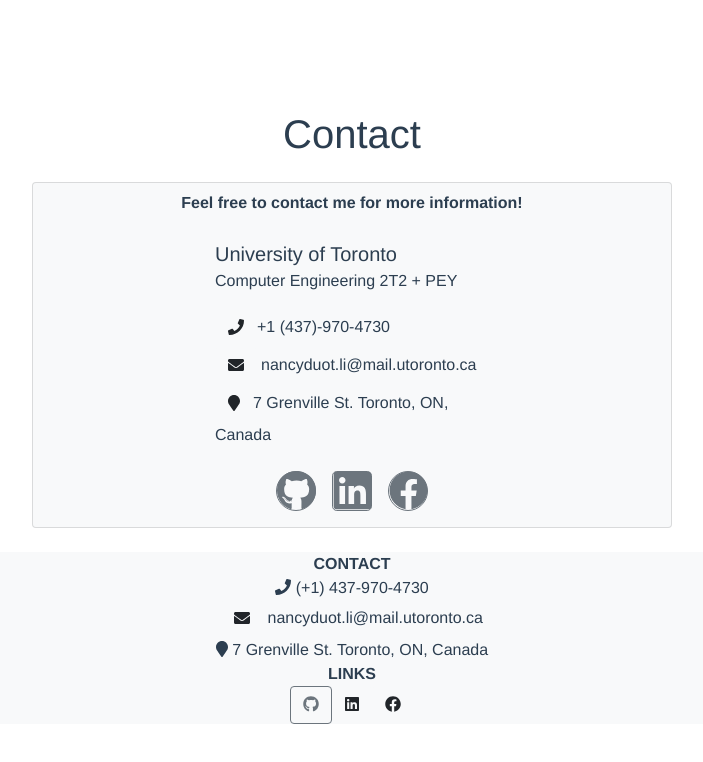
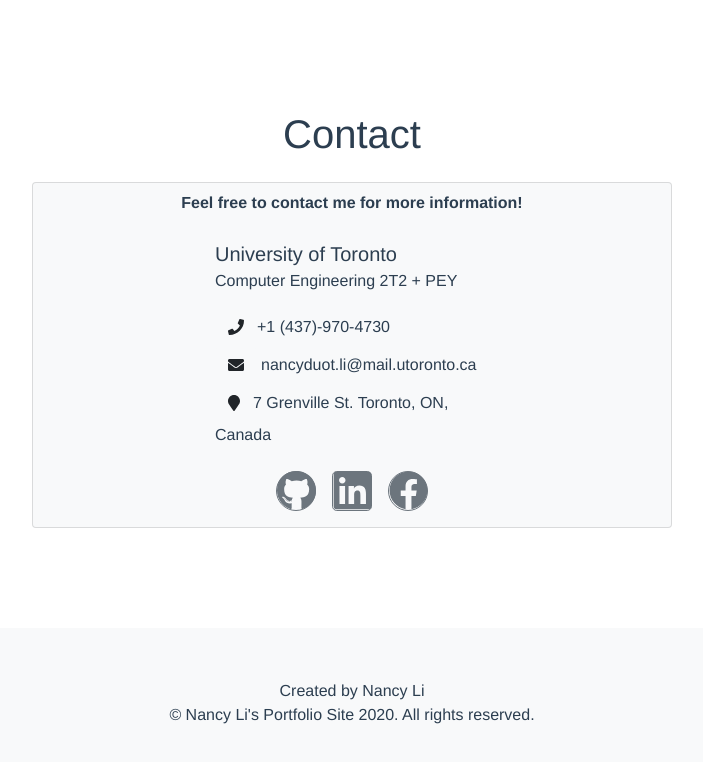
Before and after one commit to nancytaen/portfolio, a Vue app: page / in a window 1280 px wide. Shown: the part 4611-5373 px from the top of the page, without its empty margins (288-991 px from the left). Before the commit the page ends 5335 px from the top, so only its background shows below. Built offline with nearby package versions, Linux system fonts and the light colour scheme.

Commit message:
responsive cols for xs size

```diff
--- a/src/App.vue
+++ b/src/App.vue
@@ -18,33 +18,18 @@
     <!-- Content -->
     <Layout></Layout>
 
+
+
     <!-- footer -->
-    <div>
-      <footer class="bg-light">
-        <div>
-          <div><strong>CONTACT</strong></div>
-          <font-awesome-icon icon="phone" />
-          (+1) 437-970-4730 <br>
-          <a class="btn btn-light btn-social"  href="mailto:nancyduot.li@mail.utoronto.ca">
-            <font-awesome-icon icon="envelope" />
-          </a>
-          nancyduot.li@mail.utoronto.ca <br>
-          <font-awesome-icon icon="map-marker" /> 7 Grenville St. Toronto, ON, Canada
-        </div>
-        <div>
-          <div><strong>LINKS</strong></div>
-          <a class="btn btn-outline-secondary btn-social" href="https://github.com/nancytaen" target="_blank">
-            <font-awesome-icon :icon="['fab', 'github']" />
-          </a>
-          <a class="btn btn-light btn-social" href="https://ca.linkedin.com/in/nancy-li-557106181" target="_blank">
-            <font-awesome-icon :icon="['fab', 'linkedin']" />
-          </a>
-          <a class="btn btn-light btn-social" href="https://www.facebook.com/NancyTaenLi" target="_blank">
-            <font-awesome-icon :icon="['fab', 'facebook']" />
-          </a>
-        </div>
-      </footer>
-    </div>
+    <footer class="bg-light">
+      <div class="container-footer">
+      <span class="container align-middle">
+        Created by Nancy Li <br>
+        © Nancy Li's Portfolio Site 2020. All rights reserved.
+      </span>
+      </div>
+    </footer>
+
 
   </div>
 </template>
@@ -81,4 +66,11 @@ html {
   text-align: center;
   color: #2c3e50;
 }
+
+.container-footer {
+  height: 150px;
+  margin-top: 100px;
+  display: flex;
+  align-items: center;
+}
 </style>
--- a/src/components/Contact.vue
+++ b/src/components/Contact.vue
@@ -1,7 +1,7 @@
 <template>
-  <div class="container-sm card bg-light text-left mt-4 col-lg-6 col-md-9">
+  <div class="container-sm card bg-light text-left mt-4 col-lg-6 col-md-9 col-11">
     <p class="mt-2 mx-auto"><strong>Feel free to contact me for more information!</strong></p>
-    <div class=" col-sm-8 col-lg-6 mx-auto">
+    <div class=" col-sm-8 col-lg-6 col-10 mx-auto">
 
       <!-- education -->
       <div class="mt-2 mb-3">
--- a/src/components/Experience.vue
+++ b/src/components/Experience.vue
@@ -3,7 +3,7 @@
         <div class="mt-4 mb-5">
             <h3>Work Experience</h3>
             <b-card v-for="job in jobs" :key="job.title" :title="job.title"
-              class="col-sm-9 col-lg-8 mx-auto text-left mb-2">
+              class="col-sm-9 col-lg-8 col-11 mx-auto text-left mb-2">
                 <ul class="list-inline">
                     <li class="list-inline-item"> {{job.company}} |</li>
                     <li class="list-inline-item"> {{job.date}} |</li>
@@ -18,7 +18,7 @@
         <div>
             <h3>Entrepreneurial Experience</h3>
             <b-card v-for="entrep in entreps" :key="entrep.name" :title="entrep.name"
-              class="col-sm-9 col-lg-8 mx-auto text-left mb-2">
+              class="col-sm-9 col-lg-8 col-11 mx-auto text-left mb-2">
                 <ul class="list-inline">
                     <li class="list-inline-item"> {{entrep.project}} |</li>
                     <li class="list-inline-item"> {{entrep.date}} |</li>
--- a/src/components/Projects.vue
+++ b/src/components/Projects.vue
@@ -2,7 +2,7 @@
   <div class="container container-fluid content-row mt-4">
     <div class="row justify-content-center">
 
-      <b-card class="mb-3 mr-3 col-sm-10 col-lg-3 pr-0 pl-0" v-for="(project, idx) in projects" :key="idx"
+      <b-card class="mb-3 mr-3 col-sm-9 col-8 col-lg-3 pr-0 pl-0" v-for="(project, idx) in projects" :key="idx"
       :title="project.name" :img-src="project.img" alt="" img-top>
           <b-card-text>{{project.description}}</b-card-text>
           <b-card-text><small>{{project.date}}</small></b-card-text>
--- a/src/components/Skills.vue
+++ b/src/components/Skills.vue
@@ -7,7 +7,7 @@
             <div class="container-fluid">
                 <div class="row justify-content-center">
                     <b-card v-for="(skill, idx) in skills.program" :key="idx"
-                    class="col-lg-2 col-sm-3 mr-3 mb-3 pr-0 pl-0"
+                    class="col-lg-2 col-sm-3 col-4 mr-3 mb-3 pr-0 pl-0"
                     border-variant="warning" :header="skill.name"
                     header-bg-variant="transparent"
                     align="center">
@@ -28,7 +28,7 @@
             <div class="container">
                 <div class="row justify-content-center">
                     <b-card v-for="(skill, idx) in skills.system" :key="idx"
-                    class="col-lg-2 col-sm-4 mr-3 mb-3 pr-0 pl-0"
+                    class="col-lg-2 col-sm-4 col-4 mr-3 mb-3 pr-0 pl-0"
                     border-variant="info" :header="skill.name"
                     header-bg-variant="transparent"
                     align="center">
@@ -49,7 +49,7 @@
             <div class="container">
                 <div class="row justify-content-center">
                     <b-card v-for="(skill, idx) in skills.hardware" :key="idx"
-                    class="col-lg-4 col-sm-8 mr-3 mb-3 pr-0 pl-0"
+                    class="col-lg-4 col-sm-8 col-8 mr-3 mb-3 pr-0 pl-0"
                     border-variant="success" :header="skill.name"
                     header-bg-variant="transparent"
                     align="center">
```
